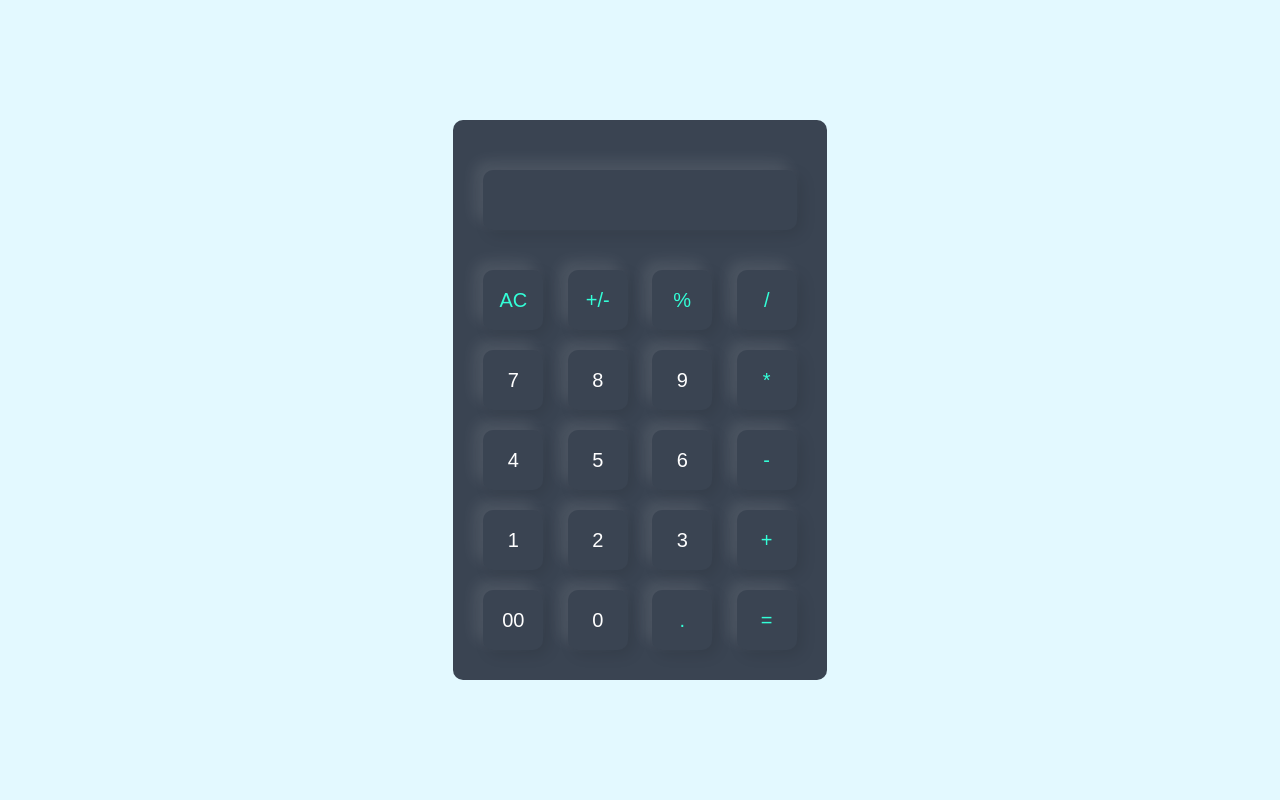
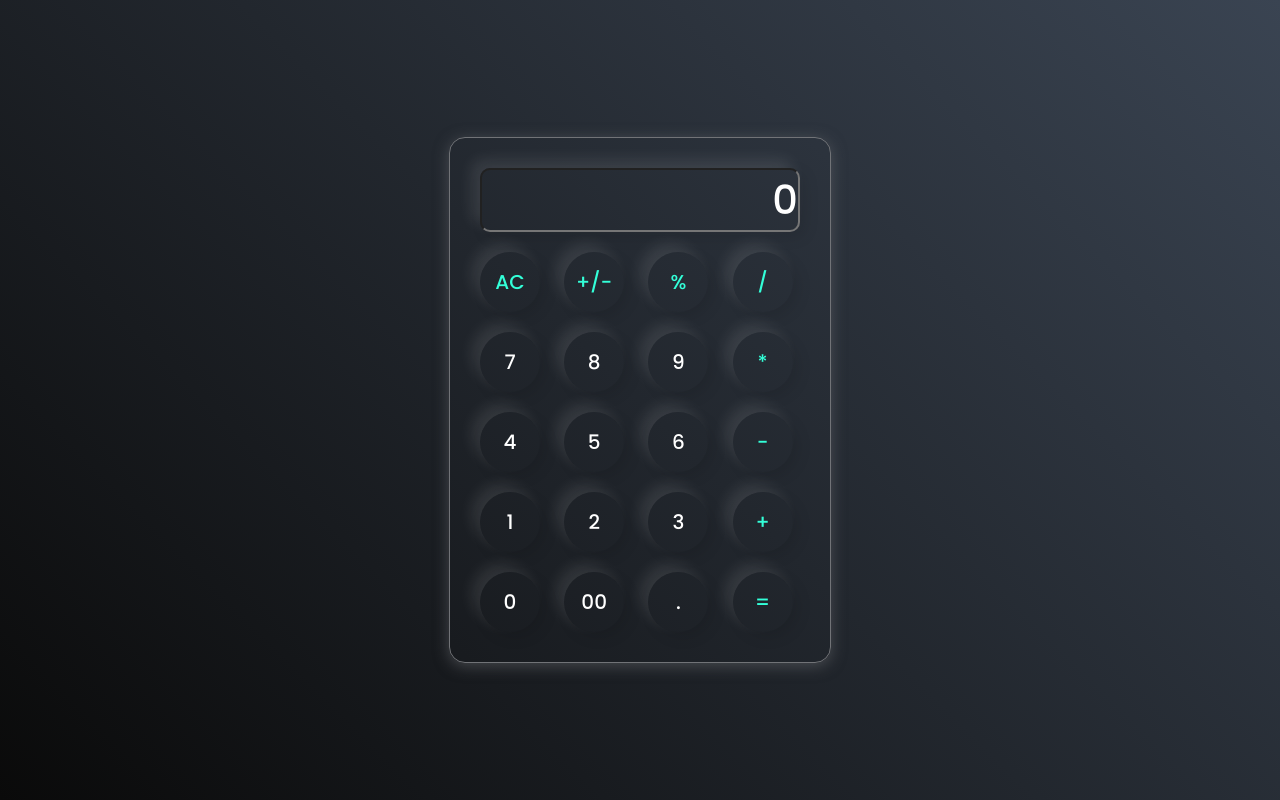
Before and after one commit to EphriamHab/Javascript-Project, a plain HTML site: page calculator-js/index.html in a window 1280 px wide. Drawn offline with Linux system fonts and the light colour scheme.

Commit message:
calculator using HTML,CSS and JS

```diff
--- a/calculator-js/index.html
+++ b/calculator-js/index.html
@@ -3,50 +3,45 @@
 <head>
     <meta charset="UTF-8">
     <meta name="viewport" content="width=device-width, initial-scale=1.0">
-    <title>calculator app</title>
+    <title>calculator</title>
     <link rel="stylesheet" href="style.css">
-
 </head>
 <body>
     <div class="container">
-        <div class="claculator">
-            <form action="">
-                <div class="display">
-                    <input type="text" name="display">
+        <div class="calculator">
+            <input type="text" id="inputBox" placeholder="0">
+            <div>
+                <button class="button operator">AC</button>
+                <button class="button operator">+/-</button>
+                <button class="button operator">%</button>
+                <button class="button operator">/</button>
             </div>
             <div>
-                  <input type="button" value="AC" onclick="display.value =''" class="operator">
-                  <input type="button" value="+/-" onclick="display.value = -eval(display.value)" class="operator">
-                  <input type="button" value="%" onclick="display.value +='%'" class="operator">
-                  <input type="button" value="/" onclick="display.value +='/'" class="operator">
+                <button class="button">7</button>
+                <button class="button">8</button>
+                <button class="button">9</button>
+                <button class="button operator">*</button>
             </div>
             <div>
-                    <input type="button" value="7" onclick="display.value +='7'">
-                    <input type="button" value="8" onclick="display.value +='8'">
-                    <input type="button" value="9" onclick="display.value +='9'">
-                    <input type="button" value="*" onclick="display.value +='*'" class="operator">
+                <button class="button">4</button>
+                <button class="button">5</button>
+                <button class="button">6</button>
+                <button class="button operator">-</button>
             </div>
             <div>
-                    <input type="button" value="4" onclick="display.value +='4'">
-                    <input type="button" value="5" onclick="display.value +='5'">
-                    <input type="button" value="6" onclick="display.value +='6'">
-                    <input type="button" value="-" onclick="display.value +='-'" class="operator">
+                <button class="button">1</button>
+                <button class="button">2</button>
+                <button class="button">3</button>
+                <button class="button operator">+</button>
             </div>
             <div>
-                    <input type="button" value="1" onclick="display.value +='1'">
-                    <input type="button" value="2" onclick="display.value +='2'">
-                    <input type="button" value="3" onclick="display.value +='3'">
-                    <input type="button" value="+" onclick="display.value +='+'" class="operator">
-                  </div>
-                  <div>
-                    <input type="button" value="00" onclick="display.value +='00'">
-                    <input type="button" value="0" onclick="display.value +='0'">
-                    <input type="button" value="." onclick="display.value +='.'" class="operator">
-                    <input type="button" value="=" class="equal operator" onclick="display.value = eval(display.value)">
-
-                  </div>
-            </form>
+                <button class="button">0</button>
+                <button class="button">00</button>
+                <button class="button">.</button>
+                <button class="button operator">=</button>
             </div>
         </div>
+    </div>
+    <script src="script.js"></script>
 </body>
 </html>
--- /dev/null
+++ b/calculator-js/script.js
@@ -0,0 +1,26 @@
+let input = document.getElementById('inputBox');
+let buttons = document.querySelectorAll("button");
+let string = '';
+let arr = Array.from(buttons);
+
+arr.forEach(button =>{
+    button.addEventListener('click',e =>{
+      if(e.target.innerHTML == '='){
+        string = eval(string);
+        input.value = string;
+      }
+      else if(e.target.innerHTML == 'AC'){
+       string = "";
+       input.value = string;
+      }
+      else if(e.target.innerHTML == '+/-'){
+      string = -eval(string);
+      input.value = string;
+      }
+      else{
+        string += e.target.innerHTML;
+        input.value = string;
+      }
+
+    });
+})
--- a/calculator-js/style.css
+++ b/calculator-js/style.css
@@ -1,47 +1,52 @@
+@import url('https://fonts.googleapis.com/css2?family=Poppins:wght@500&display=swap');
 *{
+    margin: 0;
     padding: 0;
-    margin: 0;
+    box-sizing: border-box;
     font-family:'Poppins',sans-serif;
-    box-sizing: border-box;
 }
 .container{
     width: 100%;
     height: 100vh;
-    background: #e3f9ff;
     display: flex;
     align-items: center;
     justify-content: center;
+    background: linear-gradient(45deg, #0a0a0a, #3a4452);
 }
-.claculator{
-    background: #3a4452;
+.calculator{
+    border: 1px solid #717377;
     padding: 20px;
+    border-radius: 16px;
+    background: transparent;
+    box-shadow:  0px 3px 15px rgba(113, 115, 119, 0.5);
+}
+input{
+    width: 320px;
     border-radius: 10px;
+    padding: 24x;
+    margin: 10px;
+    background: transparent;
+    box-shadow: -8px -8px 15px rgba(255,255,255,0.1),5px 5px 15px rgba(0,0,0,0.1);
+    font-size: 40px;
+    text-align: right;
+    cursor: pointer;
+    color: #fff;
 }
-.claculator form input{
-   border: 0;
-   outline: 0;
-   width: 60px;
-   height: 60px;
-   border-radius: 10px;
-   box-shadow: -8px -8px 15px rgba(255,255,255,0.1),5px 5px 15px rgba(0,0,0,0.1);
-   background: transparent;
-   font-size: 20px;
-   color: #fff;
-   cursor: pointer;
-   margin: 10px;
+input::placeholder{
+    color: #fff;
 }
-form .display{
-   display: flex;
-   justify-content: end;
-   margin: 20px 0;
+button{
+    border: none;
+    width: 60px;
+    height: 60px;
+    margin: 10px;
+    background: transparent;
+    border-radius: 50%;
+    color: #fff;
+    font-size: 20px;
+    box-shadow: -8px -8px 15px rgba(255,255,255,0.1),5px 5px 15px rgba(0,0,0,0.1);
+    cursor: pointer;
 }
-form .display input{
-    text-align: right;
-    flex: 1;
-    font-size: 45px;
-    box-shadow: -8px -8px 15px rgba(255,255,255,0.1),5px 5px 15px rgba(0,0,0,0.1);;
-
+.operator{
+    color:#33ffd8;;
 }
-form input.operator{
-   color: #33ffd8;
-}
```
Lines whose indentation alone changed are shown as unchanged.
